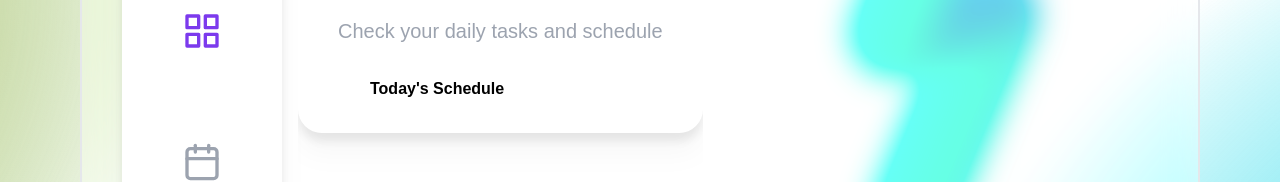
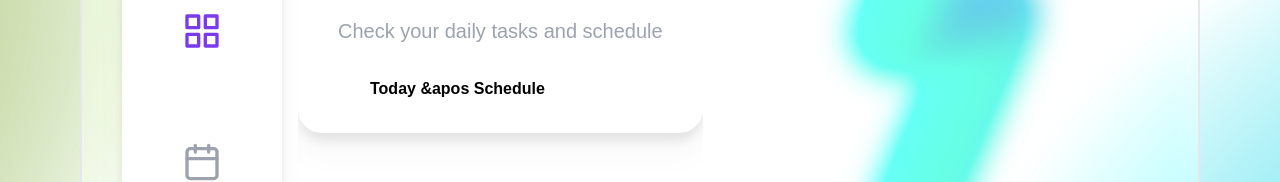
Before and after one commit to amir-khaleghi/app-project-manager, a Next.js app: page /home in a window 1280 px wide. Shown: the part 173-355 px from the top of the page. Built offline with nearby package versions, Linux system fonts and the light colour scheme; no server answers.

Commit message:
[fix]: typo error

```diff
--- a/components/Greeting.tsx
+++ b/components/Greeting.tsx
@@ -28,7 +28,7 @@ const Greeting = async () => {
         </h4>
       </div>
       <div>
-        <Button size="large">Today's Schedule</Button>
+        <Button size="large">Today &apos Schedule</Button>
       </div>
     </Card>
   );
```
